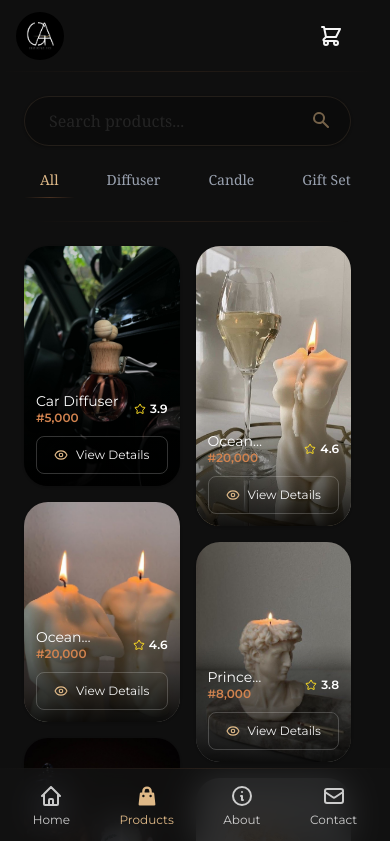
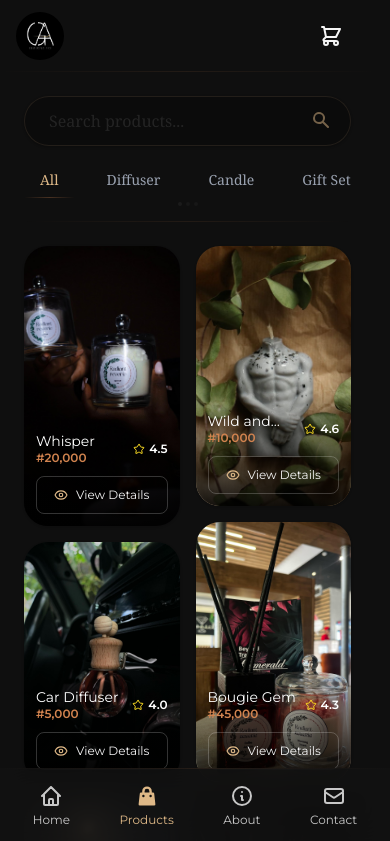
Before and after one commit to Dee-jedi/gemerald, a React (Vite) app: page /products in a window 390 px wide. Shown: the top 841 px of the page. Built offline with nearby package versions, Linux system fonts and the light colour scheme; a web font is replaced by a local one.

Commit message:
scent added

```diff
--- a/src/context/CartContext.jsx
+++ b/src/context/CartContext.jsx
@@ -1,10 +1,8 @@
-// src/context/CartContext.js
 import { createContext, useContext, useState, useEffect } from "react";
 
 const CartContext = createContext();
 
 export const CartProvider = ({ children }) => {
-  // Initialize state with localStorage data (SSR-safe)
   const [cartItems, setCartItems] = useState(() => {
     if (typeof window !== "undefined") {
       const savedCart = localStorage.getItem("cart");
@@ -15,13 +13,10 @@
 
   const [cartItemCount, setCartItemCount] = useState(0);
 
-  // Update count and localStorage when cart changes
   useEffect(() => {
-    // Update total items count
     const count = cartItems.reduce((total, item) => total + item.quantity, 0);
     setCartItemCount(count);
 
-    // Persist to localStorage (SSR-safe)
     if (typeof window !== "undefined") {
       localStorage.setItem("cart", JSON.stringify(cartItems));
     }
@@ -29,13 +24,13 @@
 
   const addToCart = (product) => {
     setCartItems((prevItems) => {
-      // Sanitize price if coming from string (e.g., "45,000" => 45000)
       const sanitizedProduct = {
         ...product,
         price:
           typeof product.price === "string"
             ? Number(product.price.replace(/,/g, ""))
             : product.price,
+        selectedScent: parseScentTypes(product.scent_type)[0], // Add default scent
       };
 
       const existingItem = prevItems.find((item) => item.id === product.id);
@@ -69,15 +64,27 @@
     );
   };
 
+  const updateScent = (productId, newScent) => {
+    setCartItems((prevItems) =>
+      prevItems.map((item) =>
+        item.id === productId ? { ...item, selectedScent: newScent } : item
+      )
+    );
+  };
+
   const clearCart = () => {
     setCartItems([]);
   };
 
-  // Calculate total cart value
   const cartTotal = cartItems.reduce(
     (sum, item) => sum + item.price * item.quantity,
     0
   );
+
+  // Helper function to parse scent types
+  const parseScentTypes = (scentString) => {
+    return scentString.split(/\s*,\s*/);
+  };
 
   return (
     <CartContext.Provider
@@ -88,7 +95,9 @@
         addToCart,
         removeFromCart,
         updateQuantity,
+        updateScent,
         clearCart,
+        parseScentTypes,
       }}
     >
       {children}
--- a/src/data/products.js
+++ b/src/data/products.js
@@ -10,15 +10,10 @@
 import product10 from "../assets/images/product_10.jpg";
 import product11 from "../assets/images/product_11.jpg";
 import product12 from "../assets/images/product_12.jpg";
-import product13 from "../assets/images/product_13.jpg";
 import product14 from "../assets/images/product_14.jpg";
-import product15 from "../assets/images/product_15.jpg";
 import product16 from "../assets/images/product_16.jpg";
 import product17 from "../assets/images/product_17.jpg";
-import product18 from "../assets/images/product_18.jpg";
 import product19 from "../assets/images/product_19.jpg";
-import product20 from "../assets/images/product_20.jpg";
-import product21 from "../assets/images/product_21.jpg";
 import product22 from "../assets/images/product_22.jpg";
 import product24 from "../assets/images/product_24.jpg";
 import product25 from "../assets/images/product_25.jpg";
@@ -39,9 +34,9 @@
     details: [
       "Handcrafted with natural soy wax",
       "Includes premium reed diffuser sticks",
-      "50+ hours of burn time",
-      "Elegant gift packaging included",
-      "Phthalate-free fragrance oils",
+      "65+ hours of burn time",
+      "Elegant gift packaging for any occasion",
+      "Clean scent, Reusable jars",
     ],
   },
   {
@@ -50,7 +45,7 @@
     price: "5,000",
     category: "Diffuser",
     image: product1,
-    rating: 3.9,
+    rating: 4.0,
     size: "",
     scent_type:
       "Kiwi & Peach, Saffron, Arabian night, Coffee Arabica, Coconut Blast (Caramel & Coconut)",
@@ -79,8 +74,7 @@
     details: [
       "60+ hours burn time",
       "Premium coconut-soy wax blend",
-      "Cotton wick for clean burn",
-      "Hand-poured in small batches",
+      "Clean scent, Elegant and perfect gift item",
       "Recyclable glass container",
     ],
   },
@@ -99,9 +93,7 @@
     details: [
       "30 hours burn time",
       "Natural soy wax formulation",
-      "Lead-free cotton wick",
-      "Petite size ideal for bathrooms",
-      "Cruelty-free and vegan",
+      "Ideal for bedrooms, reading time & bath time",
     ],
   },
 ];
@@ -121,11 +113,10 @@
     description:
       "A hypnotic blend that transports you to tropical paradise. The perfect balance of energizing citrus and comforting creamy notes creates a truly immersive experience.",
     details: [
-      "Phthalate-free fragrance",
       "30+ hours of burn time",
       "Eco-friendly packaging",
-      "Made with sustainable palm oil",
-      "Hand-poured in Lagos",
+      "Affordable, Clean scent, and perfect for any occasion",
+      "Soy/Bees wax",
     ],
   },
   {
@@ -141,11 +132,9 @@
     description:
       "A bold, masculine fragrance with mysterious Middle Eastern influences. Rich oud and saffron create an air of sophistication perfect for studies and lounges.",
     details: [
-      "Wooden wick for crackling sound",
-      "40 hours burn time",
-      "Matte black container",
-      "Essential oil infused",
-      "Smoke-free formula",
+      "25 hours burn time",
+      "Safe & Clean burn",
+      "Aesthetic art display",
     ],
   },
   {
@@ -161,11 +150,10 @@
     description:
       "The larger version of our signature Whisper candle, offering extended burn time and more intense fragrance throw. Perfect for open living spaces.",
     details: [
-      "80+ hours burn time",
-      "Enhanced fragrance load",
-      "Elegant frosted glass vessel",
-      "Made with organic ingredients",
-      "Layered scent technology",
+      "60+ hours burn time",
+      "Premium coconut-soy wax blend",
+      "Clean scent, Elegant and perfect gift item",
+      "Recyclable glass container",
     ],
   },
   {
@@ -182,10 +170,9 @@
       "A romantic, floral-forward candle with layers of complexity. The crimson-colored wax makes a striking visual statement while delivering exceptional fragrance.",
     details: [
       "Dual-size option available",
-      "Hand-painted glass containers",
       "50-70 hours burn time",
-      "Essential oil blend",
       "Floral and gourmand fusion",
+      "Aesthetic, Elegant, Perfect for dinner dates",
     ],
   },
   {
@@ -201,11 +188,11 @@
     description:
       "A feminine, flirty fragrance inspired by the goddess of love. Juicy blackberry meets effervescent champagne in this irresistible blend.",
     details: [
-      "Rose gold metallic container",
       "35 hours burn time",
       "Paraben-free formula",
       "Perfect gift for anniversaries",
       "Mood-enhancing fragrance",
+      "Art, Aesthetic, Fanciful",
     ],
   },
   {
@@ -221,11 +208,11 @@
     description:
       "An evening-inspired diffuser that fills your space with the sophisticated aroma of ripe figs and exotic spices. Provides consistent fragrance for 8-12 weeks.",
     details: [
-      "Includes 8 premium reed sticks",
+      "Includes 5 premium reed sticks",
       "Alcohol-free formula",
-      "Elegant amber glass bottle",
+      "Elegant, wellness, gifting and good vibes",
       "No flame required",
-      "Ideal for bedrooms and offices",
+      "Ideal for entryway, living rooom, bathroom, hallways, bedrooms and offices",
     ],
   },
   {
@@ -237,7 +224,7 @@
     rating: 4.6,
     size: "120ml",
     scent_type:
-      "Kiwi & Peach, Saffron, Arabian night, Coffee Arabica, Coconut Blast (Caramel & Coconut)",
+      "Kiwi & Peach, Saffron, Arabian night, Sage & Salt, Coconut Blast (Caramel & Coconut)",
     description:
       "Capture the essence of coastal living with this fresh, aquatic fragrance. Crisp ocean air blends with warm driftwood for a perfectly balanced home fragrance.",
     details: [
@@ -250,29 +237,29 @@
   },
   {
     id: 12,
-    name: "Ocean Driftwood",
-    price: "20,000",
+    name: "Calm Night",
+    price: "15,000",
     category: "Diffuser",
     image: product12,
     rating: 4.6,
     size: "120ml",
     scent_type:
       "Kiwi & Peach, Saffron, Arabian night, Coffee Arabica, Coconut Blast (Caramel & Coconut)",
+    description:
+      "A soothing blend for relaxation and stress relief. Perfect for meditation and unwinding after a long day.",
+    details: [
+      "Luxury Spray",
+      "Instant Refresh, Naturally inspired",
+      "Long Lasting Scent",
+      "Non-toxic formula",
+      "Pet-friendly ingredients",
+      "Mood setter, relieving stress",
+    ],
   },
+
   {
     id: 13,
-    name: "Ocean Driftwood",
-    price: "20,000",
-    category: "Diffuser",
-    image: product13,
-    rating: 4.6,
-    size: "120ml",
-    scent_type:
-      "Kiwi & Peach, Saffron, Arabian night, Coffee Arabica, Coconut Blast (Caramel & Coconut)",
-  },
-  {
-    id: 14,
-    name: "Ocean Driftwood",
+    name: "Ocean",
     price: "20,000",
     category: "Diffuser",
     image: product14,
@@ -280,53 +267,63 @@
     size: "120ml",
     scent_type:
       "Kiwi & Peach, Saffron, Arabian night, Coffee Arabica, Coconut Blast (Caramel & Coconut)",
+    description:
+      "Fresh aquatic fragrance with crisp ocean air and warm driftwood. Calming and refreshing.",
+    details: [
+      "Lasts 3-4 months",
+      "Natural rattan reeds included",
+      "Modern apothecary-style bottle",
+      "Non-toxic formula",
+      "Pet-friendly ingredients",
+      "Mood setter, stress relief",
+    ],
+  },
+
+  {
+    id: 14,
+    name: "Glided Affair",
+    price: "19,000",
+    category: "Gift Set",
+    image: product16,
+    rating: 4.6,
+    size: "",
+    scent_type:
+      "Kiwi & Peach, Saffron, Arabian night, Pink Champagne, Oud, Coffee Arabica, (Milk & Coconut)",
+    description:
+      "A luxurious fusion of art and scent. Perfect for gifting or elevating your space with elegance.",
+    details: [
+      "Eco friendly",
+      "Perfect gift with luxurious scent, Clean burn",
+      "Display it proudly on a table, bedside, or vanity",
+      "Non-toxic formula",
+      "Pet-friendly ingredients",
+      "Mood enhancer, calming ambiance",
+    ],
   },
   {
     id: 15,
-    name: "Ocean Driftwood",
-    price: "20,000",
-    category: "Diffuser",
-    image: product15,
+    name: "Wild and Free",
+    price: "10,000",
+    category: "Candle",
+    image: product17,
     rating: 4.6,
-    size: "120ml",
+    size: "",
     scent_type:
-      "Kiwi & Peach, Saffron, Arabian night, Coffee Arabica, Coconut Blast (Caramel & Coconut)",
+      "Kiwi & Peach, Saffron, Arabian night, Oud, Coffee Arabica, (Caramel & Chocolate)",
+    description:
+      "Bold and sensual scent for romantic evenings or self-care moments. Stress-relieving and mood-lifting.",
+    details: [
+      "Luxurious scent",
+      "Flirty and sweet",
+      "Unique Masterpiece, Elegance, Romantic Evenings",
+      "Non-toxic formula",
+      "Pet-friendly ingredients",
+      "Mood setter, relaxation",
+    ],
   },
+
   {
     id: 16,
-    name: "Ocean Driftwood",
-    price: "20,000",
-    category: "Diffuser",
-    image: product16,
-    rating: 4.6,
-    size: "120ml",
-    scent_type:
-      "Kiwi & Peach, Saffron, Arabian night, Coffee Arabica, Coconut Blast (Caramel & Coconut)",
-  },
-  {
-    id: 17,
-    name: "Ocean Driftwood",
-    price: "20,000",
-    category: "Diffuser",
-    image: product17,
-    rating: 4.6,
-    size: "120ml",
-    scent_type:
-      "Kiwi & Peach, Saffron, Arabian night, Coffee Arabica, Coconut Blast (Caramel & Coconut)",
-  },
-  {
-    id: 18,
-    name: "Ocean Driftwood",
-    price: "20,000",
-    category: "Diffuser",
-    image: product18,
-    rating: 4.6,
-    size: "120ml",
-    scent_type:
-      "Kiwi & Peach, Saffron, Arabian night, Coffee Arabica, Coconut Blast (Caramel & Coconut)",
-  },
-  {
-    id: 19,
     name: "Ocean Driftwood",
     price: "20,000",
     category: "Diffuser",
@@ -335,60 +332,79 @@
     size: "120ml",
     scent_type:
       "Kiwi & Peach, Saffron, Arabian night, Coffee Arabica, Coconut Blast (Caramel & Coconut)",
+    description:
+      "Coastal freshness meets warm driftwood. Ideal for creating a serene, stress-free environment.",
+    details: [
+      "Lasts 3-4 months",
+      "Natural rattan reeds included",
+      "Modern apothecary-style bottle",
+      "Non-toxic formula",
+      "Pet-friendly ingredients",
+      "Calming, meditation-friendly",
+    ],
+  },
+
+  {
+    id: 17,
+    name: "Moonstruck",
+    price: "40,000",
+    category: "Gift Set",
+    image: product22,
+    rating: 4.6,
+    size: "120ml and 250g scented candle",
+    scent_type:
+      "Kiwi & Peach, Saffron, Pink champagne, Lemon, Arabian night, Coffee Arabica, Coconut Blast (Caramel & Coconut)",
+    description:
+      "A dreamy blend for relaxation and romance. Perfect for unwinding or setting a cozy mood.",
+    details: [
+      "Lasts 3-4 months",
+      "Natural fibre reeds included",
+      "Ideal for Bedroom, Reading nooks, or Bath time",
+      "Non-toxic formula",
+      "Pet-friendly ingredients",
+      "Stress relief, meditation aid",
+    ],
   },
   {
-    id: 20,
-    name: "Ocean Driftwood",
-    price: "20,000",
-    category: "Diffuser",
-    image: product20,
-    rating: 4.6,
-    size: "120ml",
-    scent_type:
-      "Kiwi & Peach, Saffron, Arabian night, Coffee Arabica, Coconut Blast (Caramel & Coconut)",
-  },
-  {
-    id: 21,
-    name: "Ocean Driftwood",
-    price: "20,000",
-    category: "Diffuser",
-    image: product21,
-    rating: 4.6,
-    size: "120ml",
-    scent_type:
-      "Kiwi & Peach, Saffron, Arabian night, Coffee Arabica, Coconut Blast (Caramel & Coconut)",
-  },
-  {
-    id: 22,
-    name: "Ocean Driftwood",
-    price: "20,000",
-    category: "Diffuser",
-    image: product22,
-    rating: 4.6,
-    size: "120ml",
-    scent_type:
-      "Kiwi & Peach, Saffron, Arabian night, Coffee Arabica, Coconut Blast (Caramel & Coconut)",
-  },
-  {
-    id: 23,
-    name: "Ocean Driftwood",
-    price: "20,000",
+    id: 18,
+    name: "Radiant Reverie",
+    price: "8,000",
     category: "Diffuser",
     image: product24,
     rating: 4.6,
-    size: "120ml",
+    size: "50ml",
     scent_type:
-      "Kiwi & Peach, Saffron, Arabian night, Coffee Arabica, Coconut Blast (Caramel & Coconut)",
+      "Kiwi & Peach, Saffron, Pink Champagne, Red berry, Arabian night, Coffee Arabica, Coconut Blast (Caramel & Coconut)",
+    description:
+      "A joyful burst of fruity freshness. Uplifts mood and energizes your space.",
+    details: [
+      "Lasts 3-4 weeks",
+      "Natural fiber reeds included",
+      "Alcohol free",
+      "Flip the reeds every few days for stronger scent",
+      "Great as a housewarming gift",
+      "Mood booster, stress relief",
+    ],
   },
   {
-    id: 24,
-    name: "Ocean Driftwood",
-    price: "20,000",
-    category: "Diffuser",
+    id: 19,
+    name: "Enchantia",
+    price: "53,000",
+    category: "Gift Set",
     image: product25,
     rating: 4.6,
-    size: "120ml",
+    size: "250g scented candle/pillar candle and spray",
     scent_type:
-      "Kiwi & Peach, Saffron, Arabian night, Coffee Arabica, Coconut Blast (Caramel & Coconut)",
+      "Kiwi & Peach, Saffron, Pink Champagne, Grapefruit, Arabian night, Coffee Arabica, Coconut Blast (Caramel & Coconut)",
+    description:
+      "Luxurious and enchanting. Perfect for relaxation, meditation, or gifting elegance.",
+    details: [
+      "Perfect Gift",
+      "Luxurious scent / Elegant design",
+      "Ideal for Home decor, spa vibes, romantic evenings",
+      "Instant Refresh, Naturally inspired",
+      "Pet-friendly ingredients",
+      "Calming, mood-enhancing",
+    ],
   },
 ];
--- a/src/pages/Products.jsx
+++ b/src/pages/Products.jsx
@@ -8,6 +8,25 @@
   const [searchQuery, setSearchQuery] = useState("");
   const [displayedProducts, setDisplayedProducts] = useState([]);
   const [isLoading, setIsLoading] = useState(true);
+  const [isMobile, setIsMobile] = useState(false);
+
+  useEffect(() => {
+    // Check if window is defined (for SSR)
+    if (typeof window !== "undefined") {
+      const checkIfMobile = () => {
+        setIsMobile(window.innerWidth < 768); // 768px is typically md breakpoint
+      };
+
+      // Initial check
+      checkIfMobile();
+
+      // Add event listener for resize
+      window.addEventListener("resize", checkIfMobile);
+
+      // Cleanup
+      return () => window.removeEventListener("resize", checkIfMobile);
+    }
+  }, []);
 
   // Helper function to shuffle array
   const shuffleArray = (array) => {
@@ -99,6 +118,20 @@
               </button>
             ))}
             <div className="absolute bottom-0 left-0 right-0 h-px bg-gradient-to-r from-transparent via-[var(--color-soft-amber)] to-transparent opacity-10"></div>
+
+            {/* Scroll indicator - only shows on mobile */}
+            {isMobile && (
+              <div className="absolute bottom-4 left-0 right-0 flex justify-center gap-1">
+                {[1, 2, 3].map((_, index) => (
+                  <div
+                    key={index}
+                    className={`w-1 h-1 rounded-full bg-[var(--color-border)] opacity-70 transition-all ${
+                      index === 0 ? "!opacity-100" : ""
+                    }`}
+                  />
+                ))}
+              </div>
+            )}
           </div>
         </ScrollAnimatedItem>
 
```
Also changed, not shown: src/pages/CartPage.jsx (+39 -18 lines).
